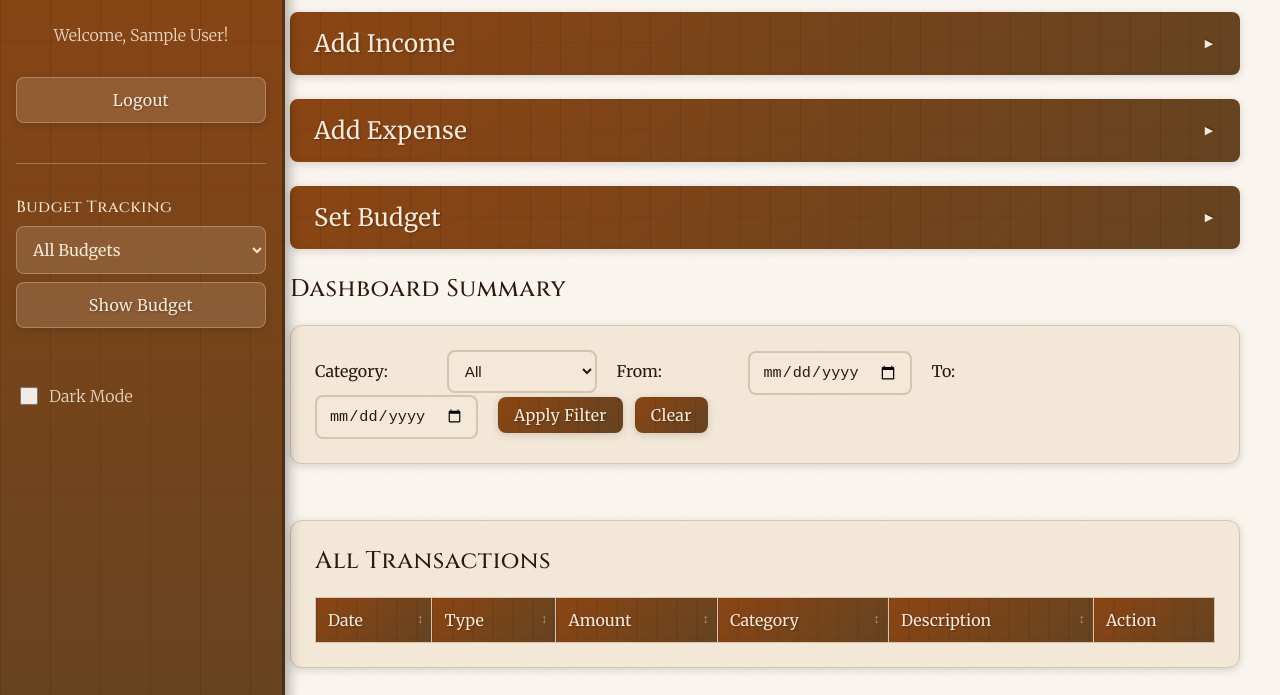
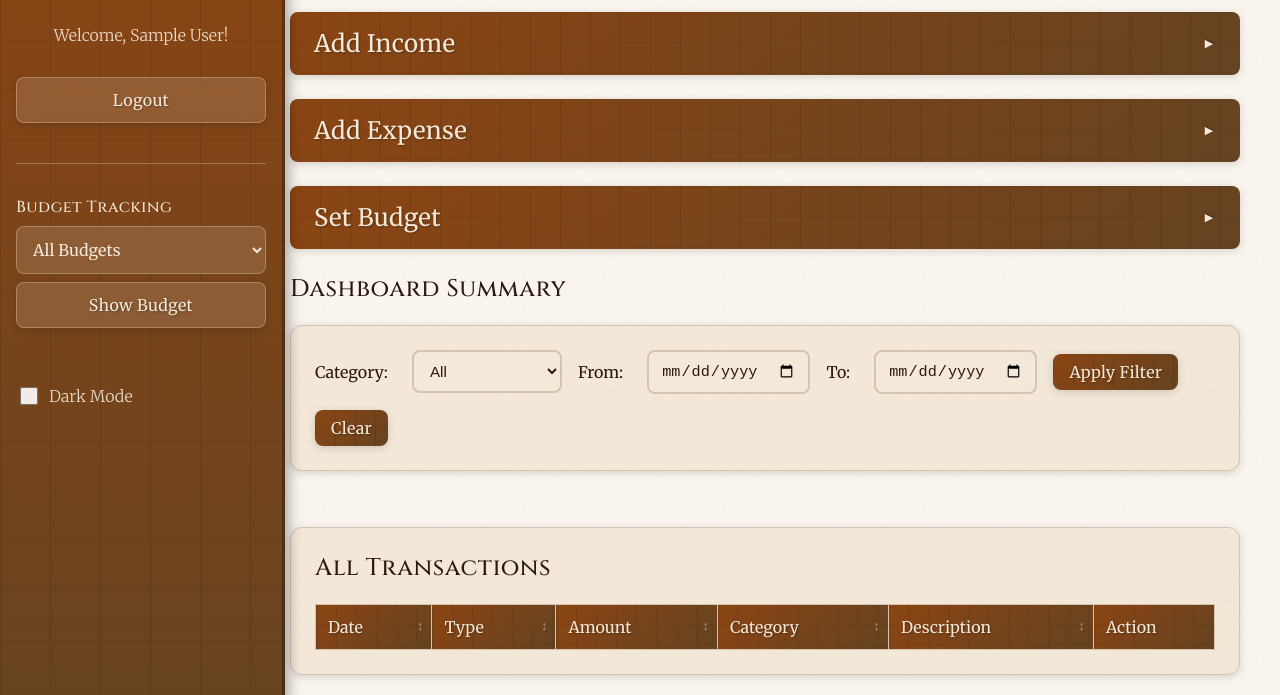
Before and after one commit to na-techy/Ledg-r, a website: page frontend/dashboard.html in a window 1280 px wide. Shown: the part 110-805 px from the top of the page. Drawn offline with nearby package versions, Linux system fonts and the light colour scheme; no server answers; sample sign-in values are in the browser's storage.

Commit message:
commit 2.1

```diff
--- a/frontend/styles.css
+++ b/frontend/styles.css
@@ -446,16 +446,29 @@ button:active {
   border: 1px solid var(--border-color);
 }
 
+/* Date Filter for Dashboard */
+.dashboard-filters {
+  margin-bottom: 1.5rem;
+  padding: 1.5rem;
+  background: var(--card-bg);
+  background-image: var(--paper-texture);
+  border-radius: 12px;
+  box-shadow: var(--shadow);
+  border: 1px solid var(--border-color);
+  display: flex;
+  flex-wrap: wrap;
+  align-items: center;
+  gap: 1rem;
+}
+
 .dashboard-filters label {
   margin-right: 0.5rem;
   font-weight: 500;
-  display: inline-block;
-  min-width: 120px;
+  white-space: nowrap;
 }
 
 .dashboard-filters select,
-.dashboard-filters input {
-  margin-right: 1rem;
+.dashboard-filters input[type="date"] {
   padding: 10px 12px;
   min-width: 150px;
   font-size: 0.95rem;
@@ -463,15 +476,8 @@ button:active {
 
 .dashboard-filters button {
   padding: 8px 16px;
-  margin-right: 0.5rem;
 }
 
-/* Ensure dropdowns are aligned properly */
-#trend-mode,
-#chart-mode,
-#bar-category-filter {
-  vertical-align: middle;
-}
 
 /* =========================
    TABLE
```
